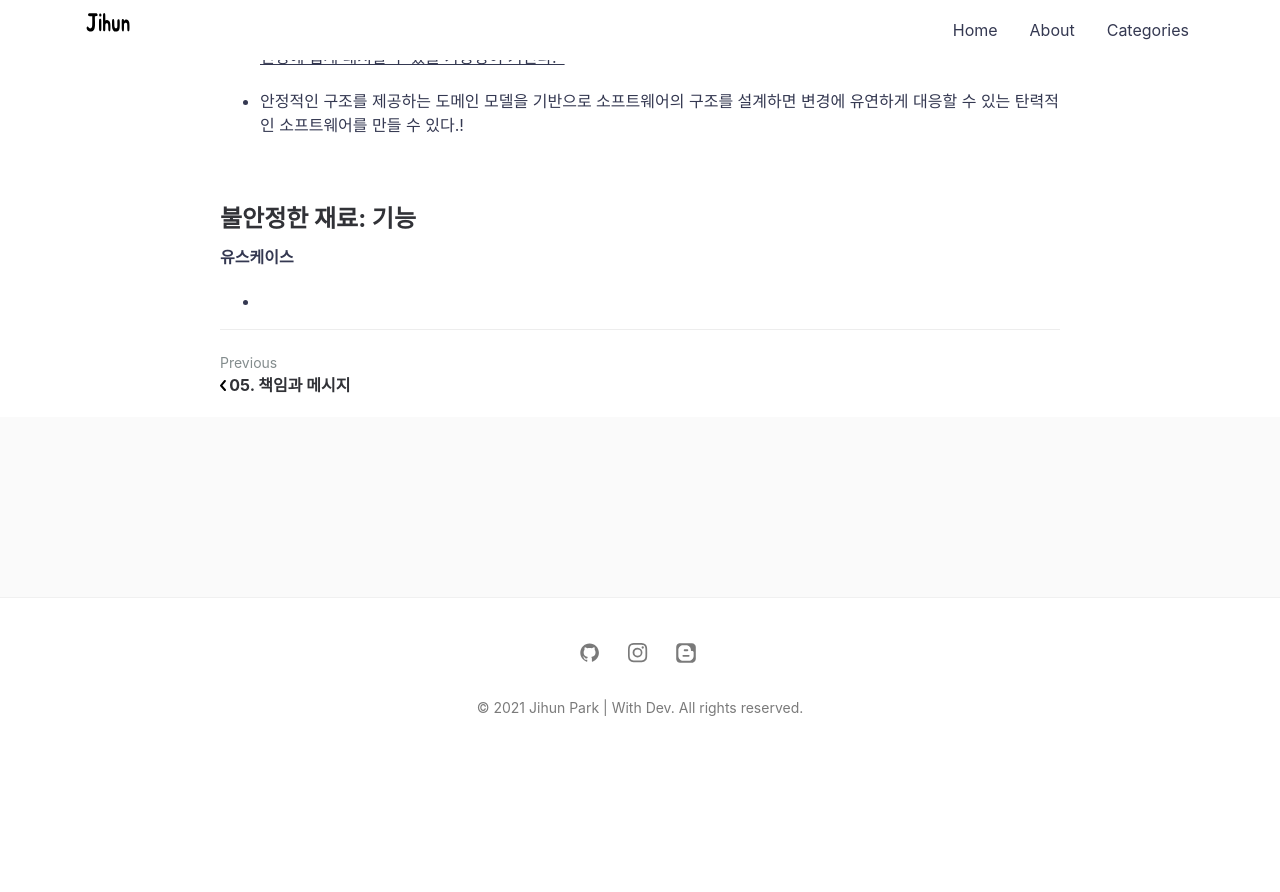
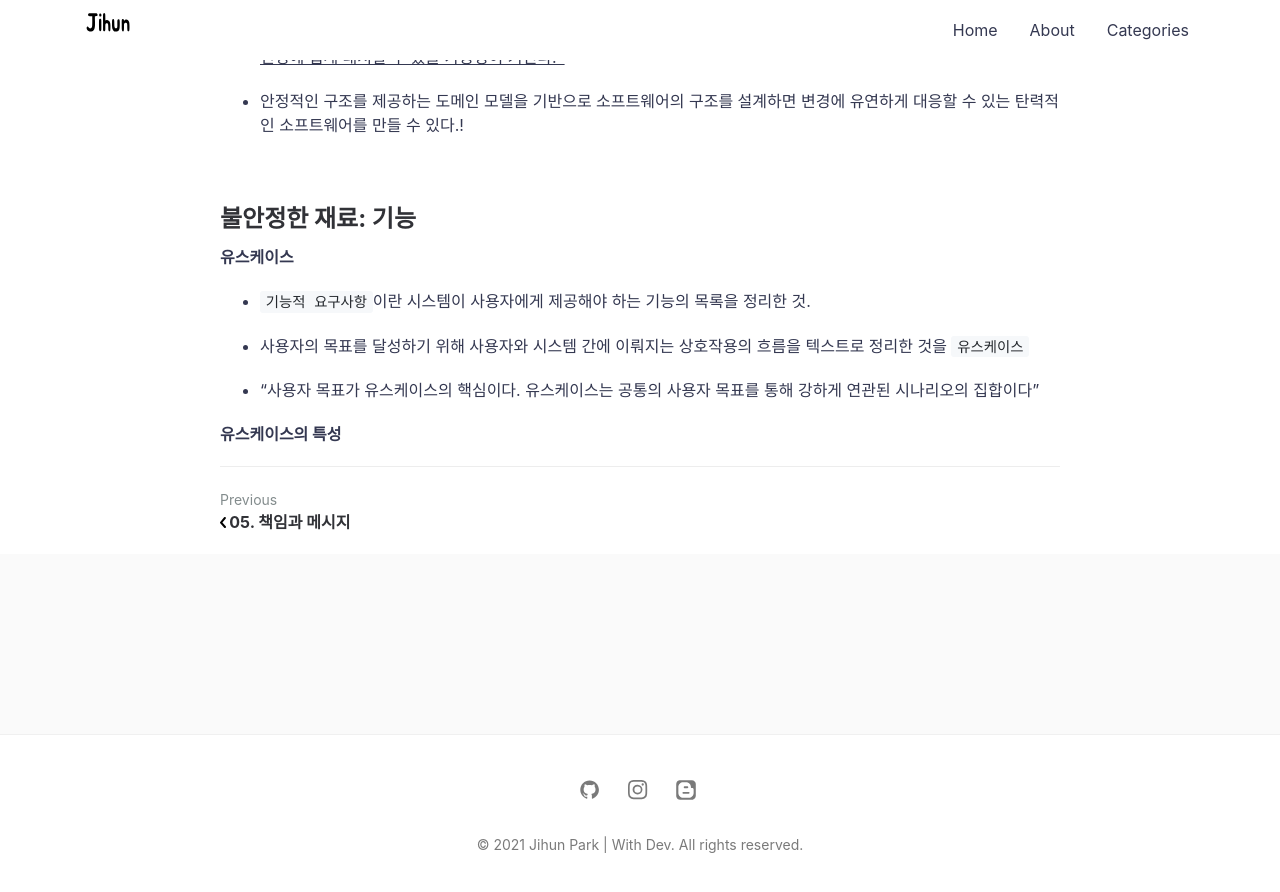
Before and after one commit to jihunparkme/jihunparkme.github.io, a Jekyll site: the page built from _posts/2021-02-09-TheEOO-객체-지도.md, in a window 1280 px wide and 900 px high, scrolled down 2067 px. Shown: the top 892 px of the window. Built offline with Jekyll 4.4.1, drawn with Linux system fonts in a browser that asks for light colours; comment, search, counter and statistics services are not loaded; before the commit the page ends 2830 px from its top, so only the background shows below that.

Commit message:
add contetns

```diff
--- a/_posts/2021-02-09-TheEOO-객체-지도.md
+++ b/_posts/2021-02-09-TheEOO-객체-지도.md
@@ -76,4 +76,10 @@ featured-img: TheEOO
 
 **유스케이스**
 
--
+- `기능적 요구사항`이란 시스템이 사용자에게 제공해야 하는 기능의 목록을 정리한 것.
+
+- 사용자의 목표를 달성하기 위해 사용자와 시스템 간에 이뤄지는 상호작용의 흐름을 텍스트로 정리한 것을 `유스케이스`
+
+- "사용자 목표가 유스케이스의 핵심이다. 유스케이스는 공통의 사용자 목표를 통해 강하게 연관된 시나리오의 집합이다"
+
+**유스케이스의 특성**
```
